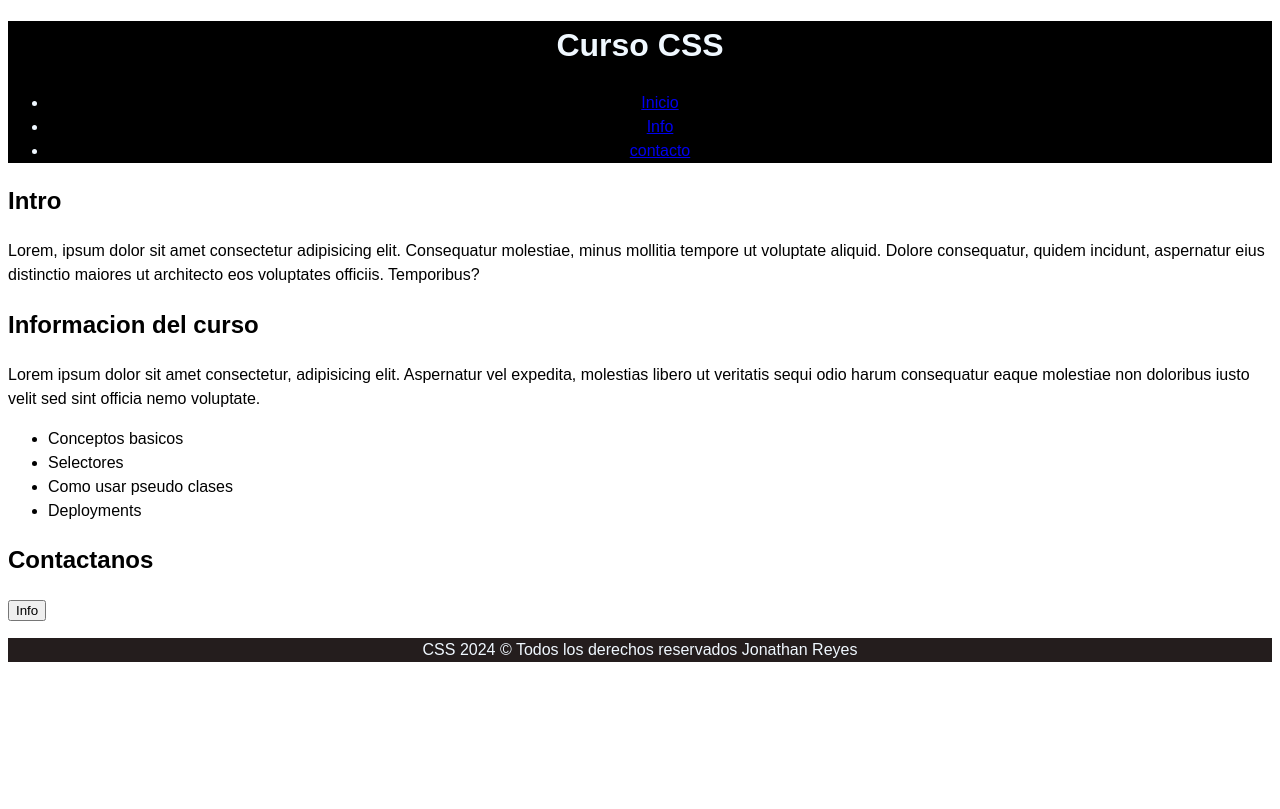
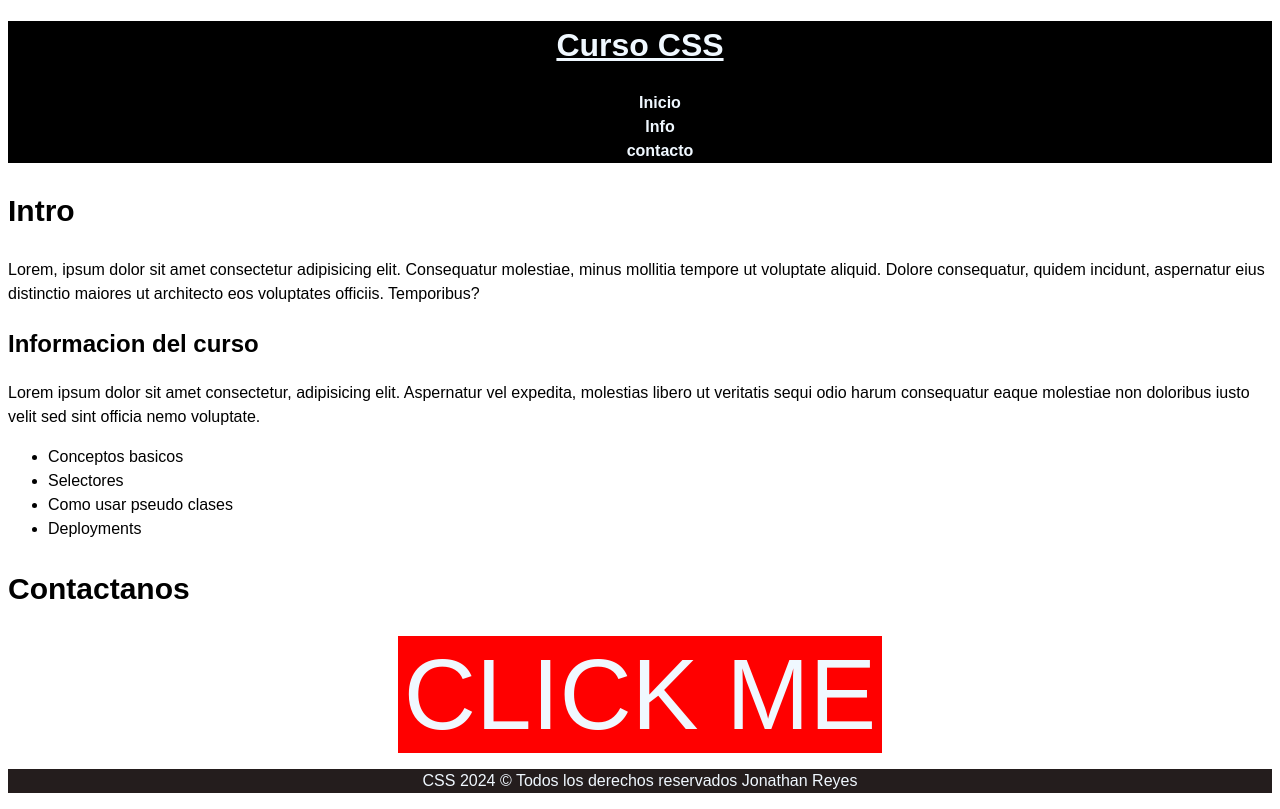
Before and after one commit to JonyR3G0/front-end-m2, a plain HTML site: page 19-11-2024/index.html in a window 1280 px wide. Drawn offline with Linux system fonts and the light colour scheme.

Commit message:
Actualizacion CSS picale al botton easter egg

```diff
--- a/19-11-2024/index.html
+++ b/19-11-2024/index.html
@@ -8,18 +8,19 @@
   </head>
   <body>
     <header>
-      <h1>Curso CSS</h1>
+      <h1 id="titleiwi">Curso CSS</h1>
       <nav>
-        <ul>
-          <li><a href="#inicio">Inicio</a></li>
-          <li><a href="#info">Info</a></li>
-          <li><a href="#contact">contacto</a></li>
+        <!-- Al agregar clases, hay que ser descriptivos como buena practica -->
+        <ul class="menu" >
+          <li><a class="enlace" href="#inicio">Inicio</a></li>
+          <li><a class="enlace" href="#info">Info</a></li>
+          <li><a class="enlace" href="#contact">contacto</a></li>
         </ul>
       </nav>
     </header>
     <main>
       <section id="inicio">
-        <h2>Intro</h2>
+        <h2 class="sub">Intro</h2>
         <p>
           Lorem, ipsum dolor sit amet consectetur adipisicing elit. Consequatur
           molestiae, minus mollitia tempore ut voluptate aliquid. Dolore
@@ -43,8 +44,11 @@
         </ul>
       </section>
       <section id="contact">
-        <h2>Contactanos</h2>
-        <button>Info</button>
+        <h2 class="sub">Contactanos</h2>
+        <div class="papa">
+            <button class="botontacto">CLICK ME</button>
+        </div>
+
       </section>
     </main>
     <footer>
--- a/19-11-2024/style.css
+++ b/19-11-2024/style.css
@@ -1,5 +1,5 @@
 /* Es mejor ir aplicando estilos de lo mas general a lo mas especifico */
-
+/* Selectores grandes usamos etiqueta, cosas especificas usamos selectores de clase */
 body {
   /* Es para poder seleccionar una fuente especifica, en caso de uqe el navegador no sea compatible con la primera, seguira con la segunda etc... con ese orden gerargico */
   font-family: Arial, "Helvetica Neue", Helvetica, sans-serif;
@@ -20,3 +20,54 @@ footer{
     color: aliceblue;
     text-align: center;
 }
+
+.menu{
+    /* Usar seelectores de clase, sirve para poder ser mas especificos y poder reutilizar? */
+    list-style: none;
+    /* Sirve para quitar los estilos de lista aka los puntitos */
+}
+
+.enlace{
+    text-decoration: none;
+    color: aliceblue;
+    font-weight: bolder;
+}
+
+.enlace:hover{
+    /* Hace sentido que se llame pseudo clase o algo asi, es que es por fuera y con los dos puntitos */
+    color: brown;
+    text-decoration: underline;
+}
+
+.sub{
+    font-size: 30px;
+}
+
+.botontacto{
+    background-color: rgb(255, 0, 0);
+    color: aliceblue;
+    font-size: 100px;
+    border: none;
+
+}
+
+.botontacto:hover{
+    font-size: 105px;
+    background-color: rgb(17, 0, 255);
+}
+
+.botontacto:active{
+    background-color: rgb(255, 0, 221);
+    color: rgb(0, 255, 242);
+    font-size: 200px;
+}
+
+/* Las clases en ID son iiiiiirrrreeeepetibles por buena practica */
+
+#titleiwi{
+    text-decoration: underline;
+}
+
+.papa{
+    text-align: center;
+}
```
